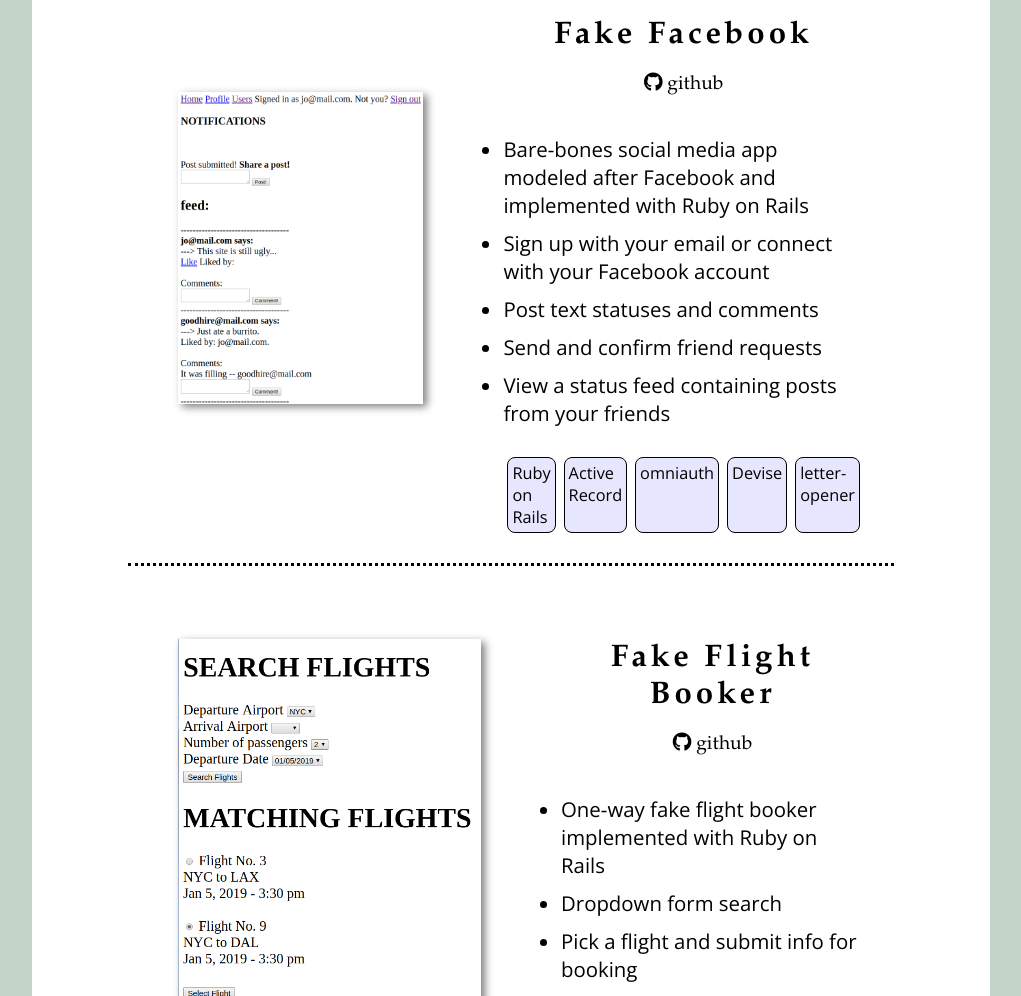
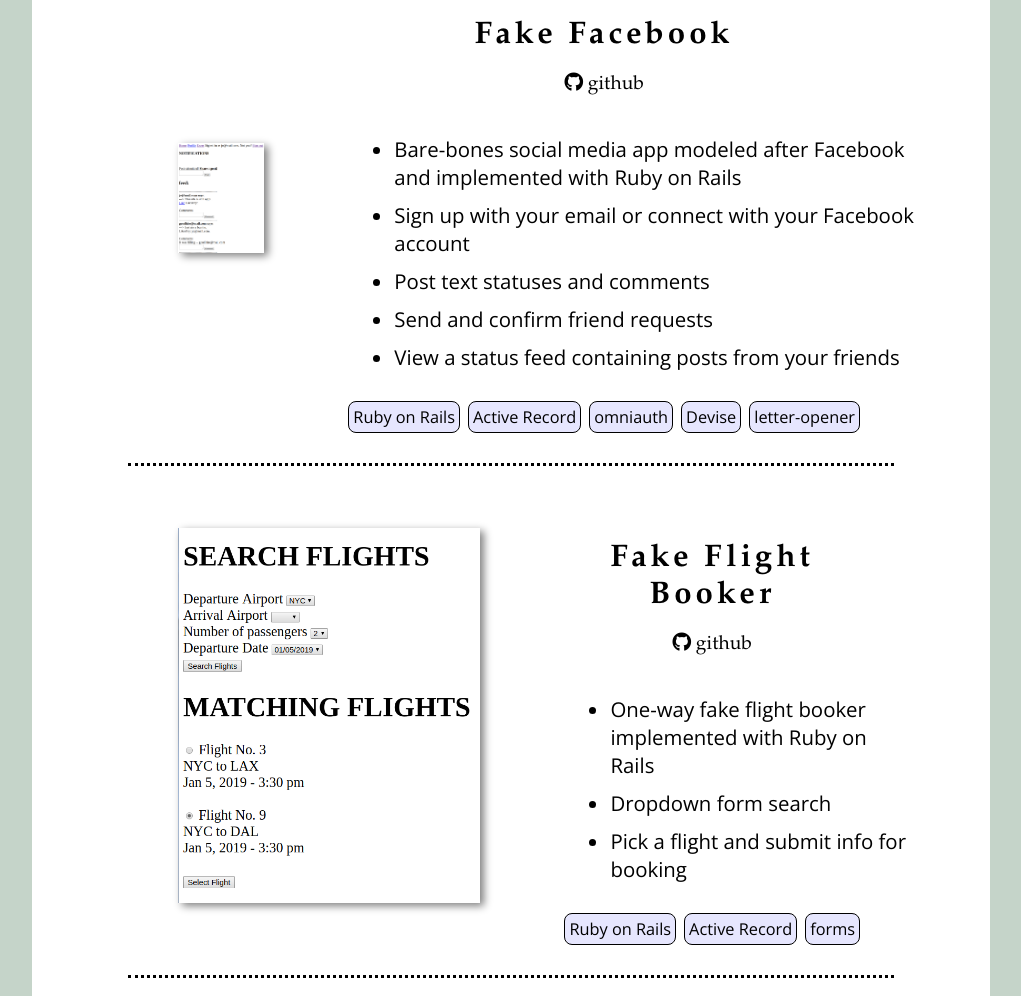
Before and after one commit to ericmailr/resume, a website: page index.html in a window 1280 px wide. Shown: the part 880-1876 px from the top of the page, without its empty margins (119-1140 px from the left). Drawn offline with nearby package versions, Linux system fonts and the light colour scheme.

Commit message:
add padding for mobile, fix alignment of project description lists

```diff
--- a/styles.css
+++ b/styles.css
@@ -193,6 +193,8 @@
 .description-container > ul {
     font-family: 'Open Sans', 'Droid Sans', Arial, sans-serif;
     font-size: .85em;
+    width: 100%;
+    padding-left: 100px;
 }
 
 .description-container li {
@@ -214,6 +216,7 @@
     justify-content: center;
     list-style: none;
     margin-top: 10px;
+    margin-left: -100px;
 }
 
 .tags > li {
@@ -225,6 +228,7 @@
     border-radius: 8px;
     border-width: thin;
     background-color: rgba(10,10,240, .1);
+    white-space: nowrap;
 }
 
 #more-projects-container {
```
Also changed, not shown: index.html (+1 -0 lines).
